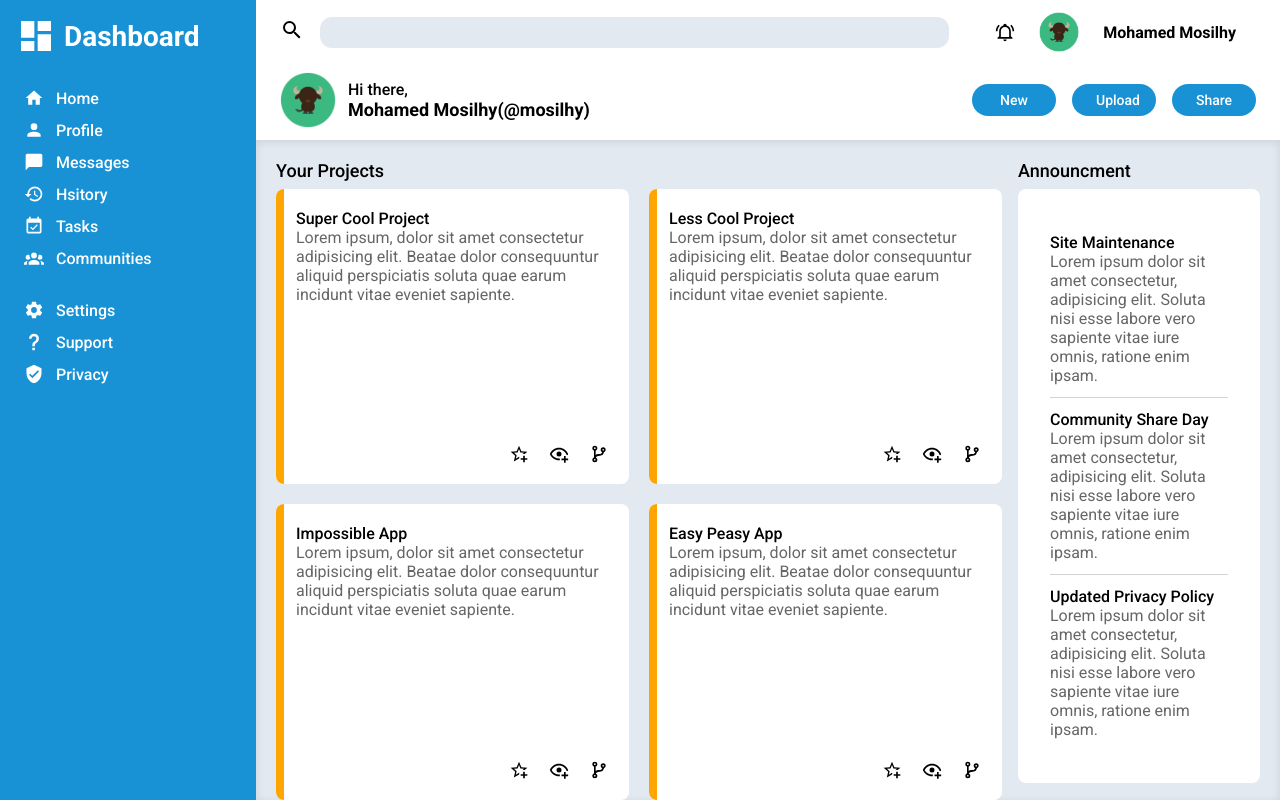
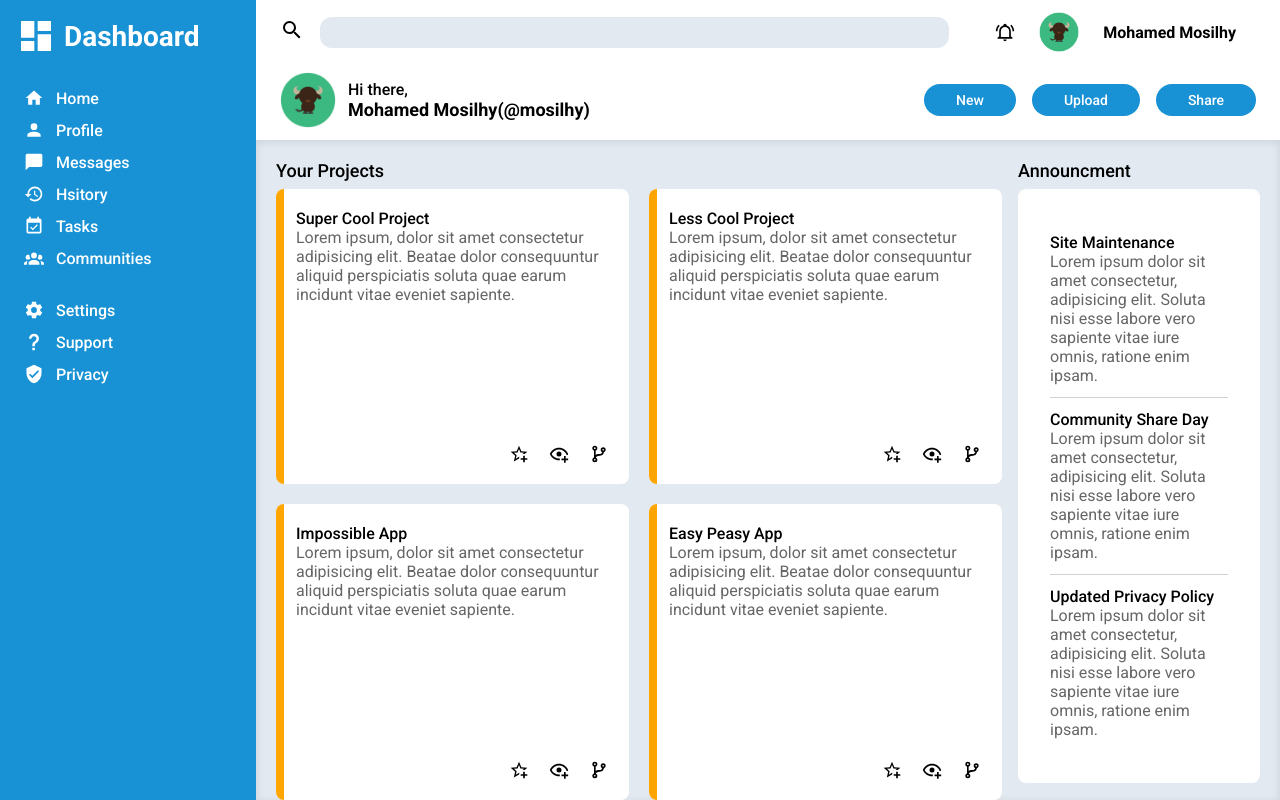
Before and after one commit to mohamedmosilhy/Admin-Dashboard, a plain HTML site: page index.html in a window 1280 px wide. Drawn offline with Linux system fonts and the light colour scheme.

Commit message:
fix the button padding

```diff
--- a/styles.css
+++ b/styles.css
@@ -162,8 +162,7 @@ body {
 
 /* Button Styles */
 button {
-  width: 6em;
-  padding: 0.5rem 1.5rem;
+  padding: 0.5rem 2rem;
   font-size: 0.875rem;
   font-weight: 500;
   text-align: center;
```
